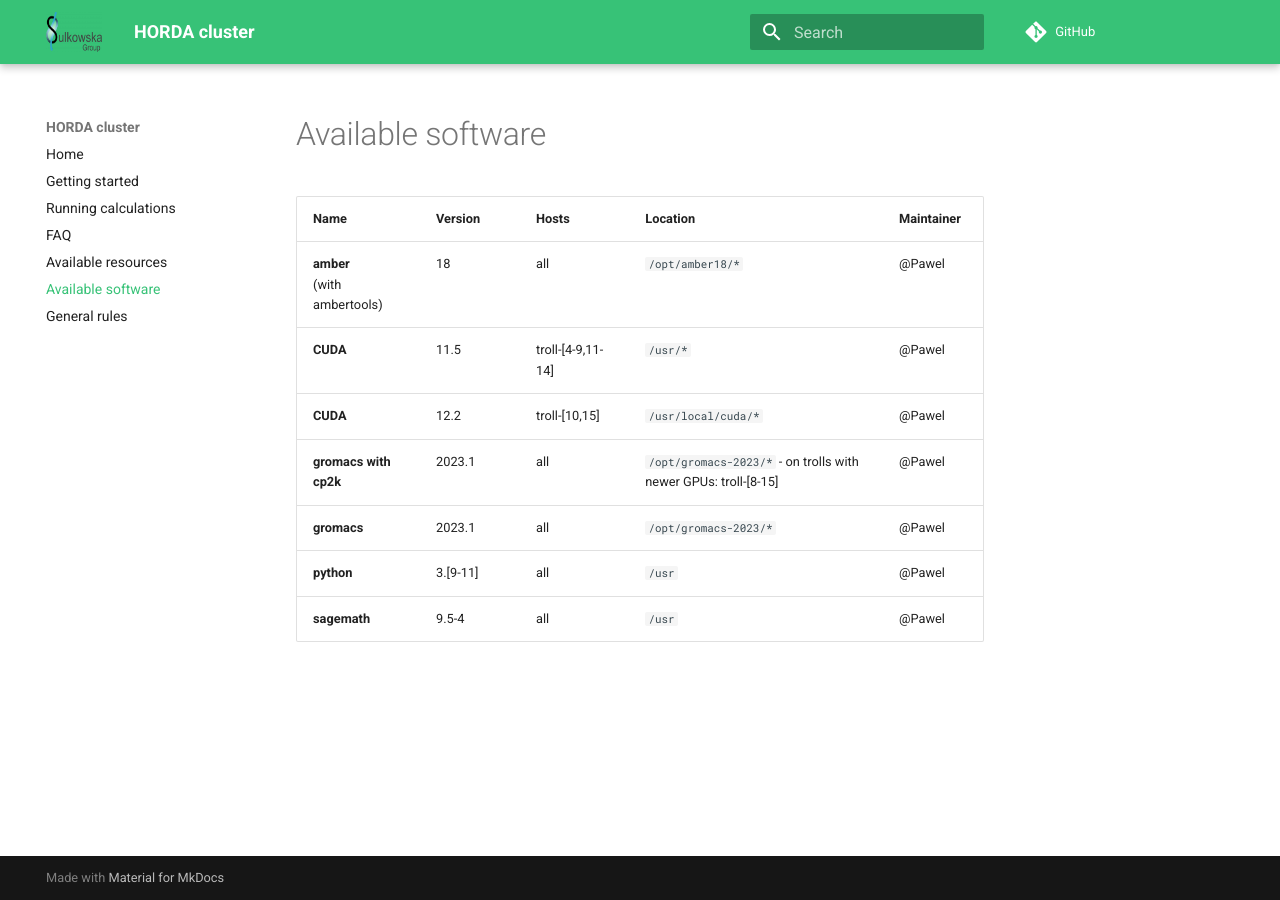
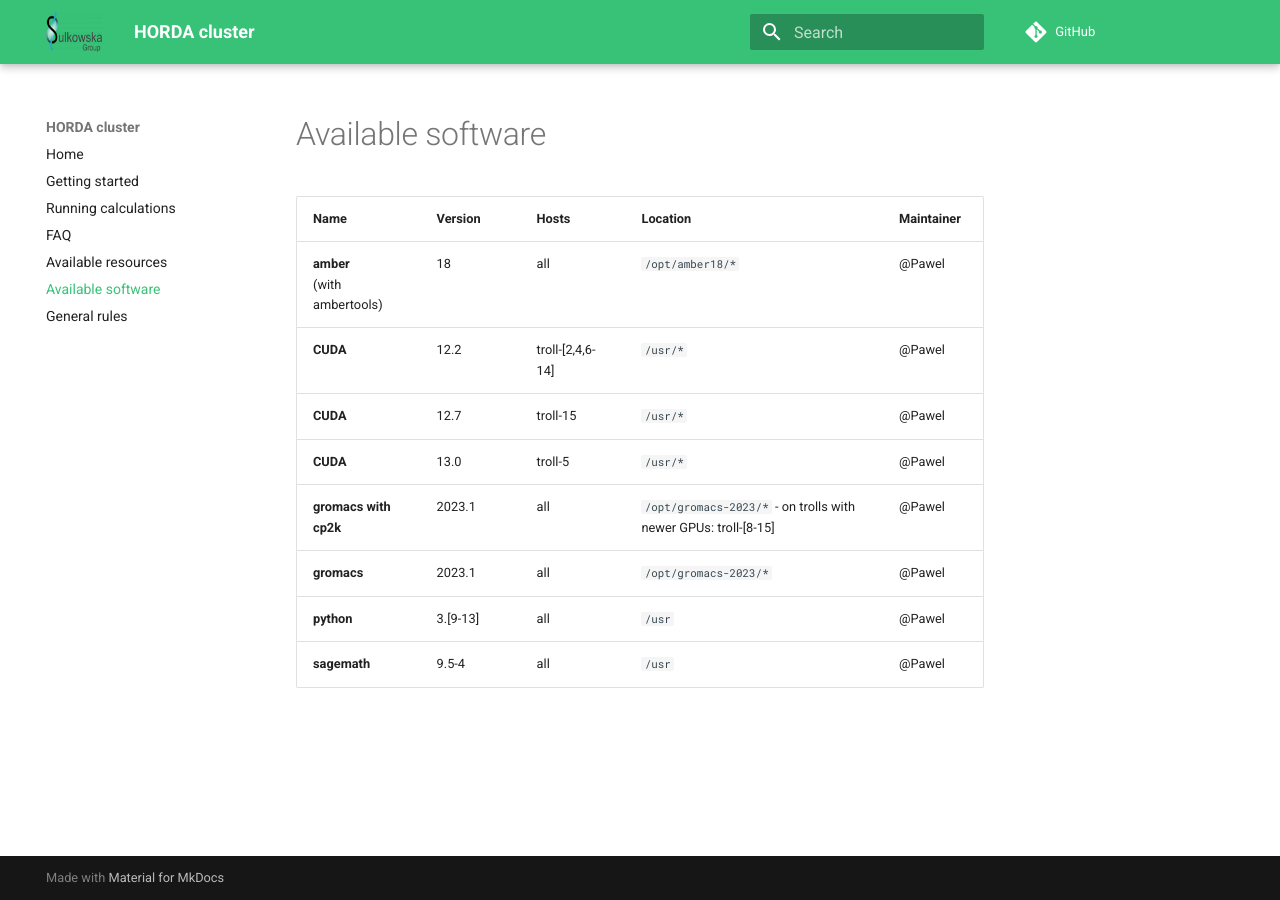
Before and after one commit to ilbsm/horda, an MkDocs documentation site: the page built from docs/software.md, in a window 1280 px wide. Built offline with MkDocs 1.6.1 and Material for MkDocs 9.7.7, drawn with Linux system fonts in a browser that asks for light colours; comment, search, counter and statistics services are not loaded.

Commit message:
Updated resources and software

```diff
--- a/docs/software.md
+++ b/docs/software.md
@@ -1,9 +1,10 @@
-| Name                              | Version | Hosts            | Location                       | Maintainer |
-|-----------------------------------|---------|------------------|--------------------------------|------------|
-| **amber** <br /> (with ambertools) | 18      | all              | <code>/opt/amber18/*</code>    | @Pawel     |
-| **CUDA**   | 11.5    | troll-[4-9,11-14] | <code>/usr/*</code>            | @Pawel     |
-| **CUDA**   | 12.2    | troll-[10,15]    | <code>/usr/local/cuda/*</code> | @Pawel     |
-| **gromacs with cp2k**           | 2023.1   | all  | <code>/opt/gromacs-2023/*</code> - on trolls with newer GPUs: troll-[8-15] | @Pawel     |
-| **gromacs**                     | 2023.1   | all  | <code>/opt/gromacs-2023/*</code>                                          | @Pawel     |
-| **python**                      | 3.[9-11] | all  | <code>/usr</code>                                                    | @Pawel     |
-| **sagemath**                    | 9.5-4    | all  | <code>/usr</code>                                                    | @Pawel     |
+| Name                              | Version  | Hosts               | Location                       | Maintainer |
+|-----------------------------------|----------|---------------------|--------------------------------|------------|
+| **amber** <br /> (with ambertools) | 18       | all                 | <code>/opt/amber18/*</code>    | @Pawel     |
+| **CUDA**   | 12.2     | troll-[2,4,6-14] | <code>/usr/*</code>            | @Pawel     |
+| **CUDA**   | 12.7     | troll-15            | <code>/usr/*</code> | @Pawel     |
+| **CUDA**   | 13.0     | troll-5             | <code>/usr/*</code>            | @Pawel     |
+| **gromacs with cp2k**           | 2023.1   | all                 | <code>/opt/gromacs-2023/*</code> - on trolls with newer GPUs: troll-[8-15] | @Pawel     |
+| **gromacs**                     | 2023.1   | all                 | <code>/opt/gromacs-2023/*</code>                                          | @Pawel     |
+| **python**                      | 3.[9-13] | all                 | <code>/usr</code>                                                    | @Pawel     |
+| **sagemath**                    | 9.5-4    | all                 | <code>/usr</code>                                                    | @Pawel     |
```
Also changed, not shown: docs/first_steps.md (+1 -1 lines), docs/resources.md (+7 -7 lines).
